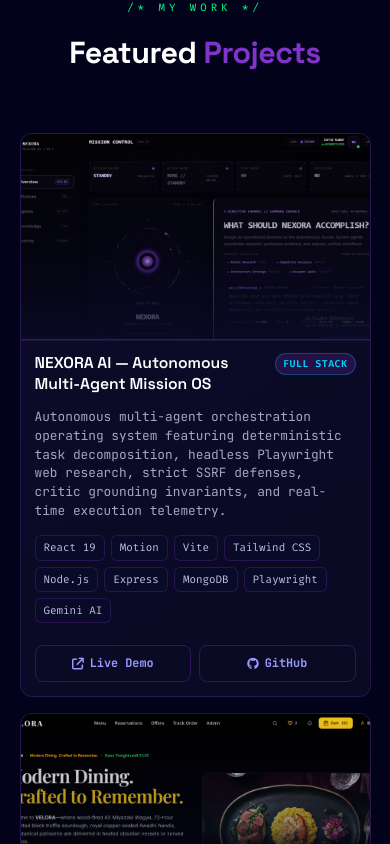
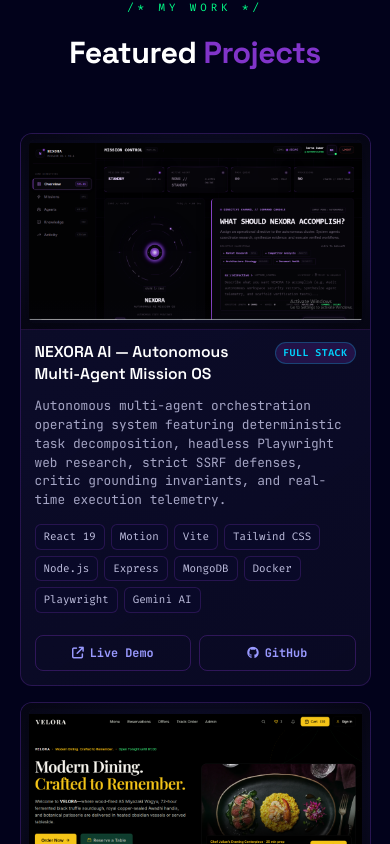
Before and after one commit to AshishCodes-dev/portfolio-backend, a React (Vite) app in the folder frontend/: page / in a window 390 px wide. Shown: the part 3420-4264 px from the top of the page. Built offline with nearby package versions, Linux system fonts and the light colour scheme; no server answers.

Commit message:
feat: add Docker tag to NEXORA AI and optimize project card image framing for mobile & desktop

```diff
--- a/frontend/src/components/Projects.jsx
+++ b/frontend/src/components/Projects.jsx
@@ -6,7 +6,7 @@
     title: 'NEXORA AI — Autonomous Multi-Agent Mission OS',
     category: 'Full Stack',
     description: 'Autonomous multi-agent orchestration operating system featuring deterministic task decomposition, headless Playwright web research, strict SSRF defenses, critic grounding invariants, and real-time execution telemetry.',
-    technologies: ['React 19', 'Motion', 'Vite', 'Tailwind CSS', 'Node.js', 'Express', 'MongoDB', 'Playwright', 'Gemini AI'],
+    technologies: ['React 19', 'Motion', 'Vite', 'Tailwind CSS', 'Node.js', 'Express', 'MongoDB', 'Docker', 'Playwright', 'Gemini AI'],
     liveLink: 'https://nexora-ai-xi-two.vercel.app',
     githubLink: 'https://github.com/AshishCodes-dev/NEXORA-AI',
     image: '/images/nexora.png'
--- a/frontend/src/index.css
+++ b/frontend/src/index.css
@@ -1059,30 +1059,34 @@
     margin: -20px -20px 16px -20px;
     aspect-ratio: 16 / 9;
     overflow: hidden;
-    background: #09091e;
+    background: radial-gradient(ellipse at center, #12123a 0%, #060614 100%);
     border-bottom: 1px solid rgba(129, 52, 202, 0.2);
     display: flex;
     align-items: center;
     justify-content: center;
+    padding: 10px 12px;
 }
 
 .project-image-wrap img {
     width: 100%;
     height: 100%;
-    object-fit: cover;
-    object-position: top center;
+    object-fit: contain;
+    object-position: center;
     display: block;
-    transition: transform 0.45s ease;
+    border-radius: 6px;
+    box-shadow: 0 4px 16px rgba(0, 0, 0, 0.45), 0 0 1px rgba(255, 255, 255, 0.08);
+    transition: transform 0.4s cubic-bezier(0.16, 1, 0.3, 1), box-shadow 0.4s ease;
 }
 
 .project-card:hover .project-image-wrap img {
-    transform: scale(1.05);
+    transform: scale(1.025);
+    box-shadow: 0 8px 24px rgba(0, 212, 255, 0.16), 0 4px 16px rgba(0, 0, 0, 0.5);
 }
 
 .project-image-overlay {
     position: absolute;
     inset: 0;
-    background: linear-gradient(180deg, rgba(10, 10, 42, 0.02) 0%, rgba(10, 10, 42, 0.35) 60%, rgba(10, 10, 42, 0.85) 100%);
+    background: linear-gradient(180deg, transparent 85%, rgba(6, 6, 20, 0.25) 100%);
     pointer-events: none;
 }
 
@@ -1561,6 +1565,7 @@
         width: calc(100% + 32px);
         margin: -16px -16px 14px -16px;
         aspect-ratio: 16 / 9;
+        padding: 8px 10px;
     }
 
     .project-title {
@@ -1622,7 +1627,8 @@
     .project-image-wrap {
         width: calc(100% + 28px);
         margin: -14px -14px 12px -14px;
-        aspect-ratio: 16 / 9.5;
+        aspect-ratio: 16 / 9;
+        padding: 6px 8px;
     }
 
     .project-title {
```
Also changed, not shown: 4 other files (tests, documents, lock files or other folders).
